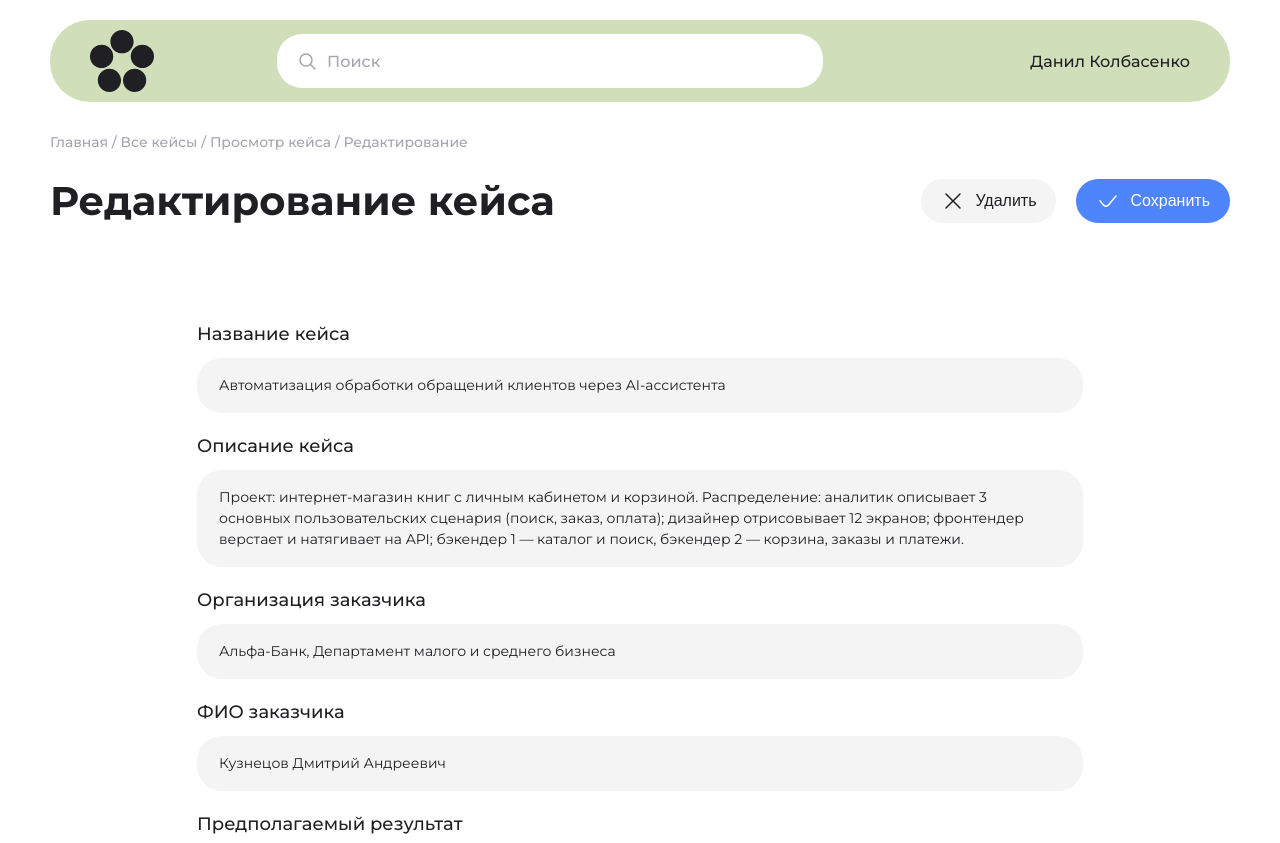
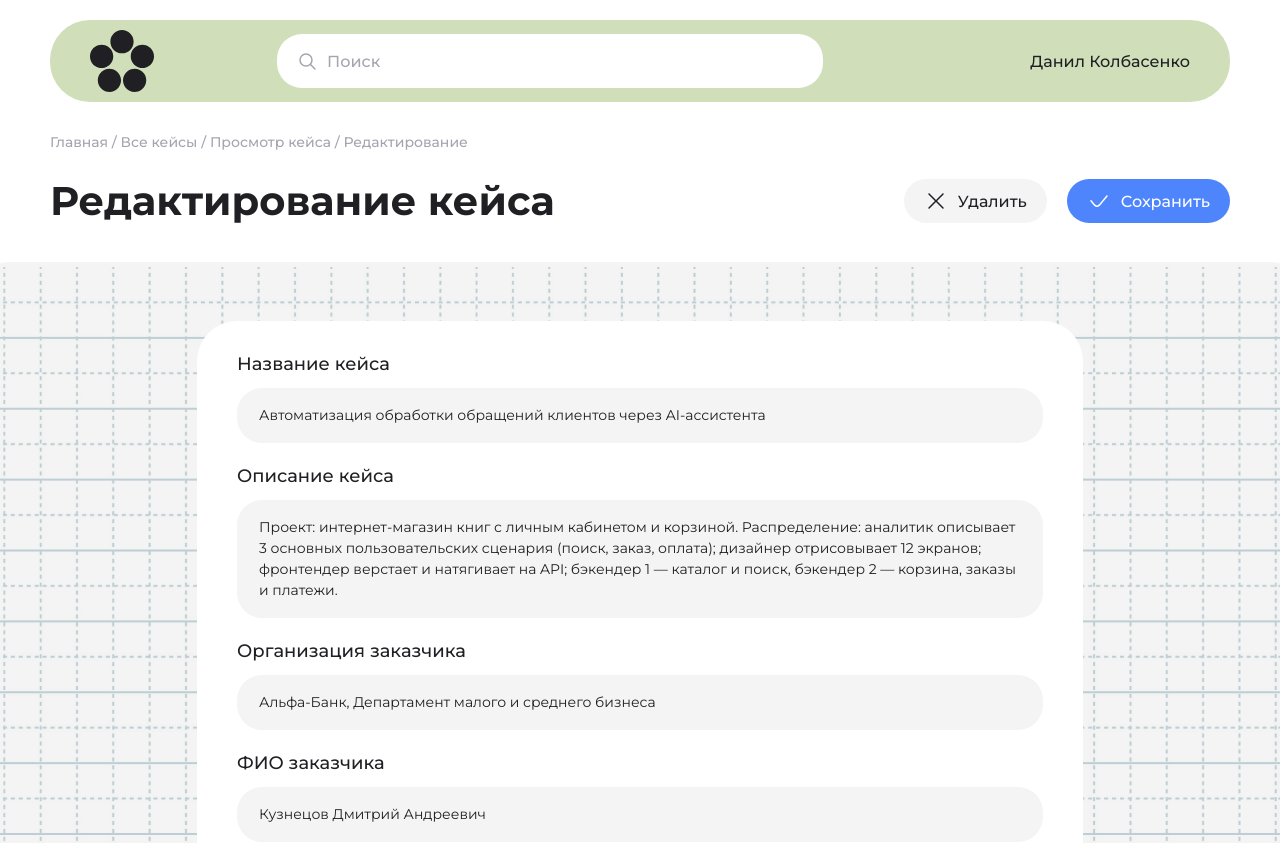
Before and after one commit to vyache31/UrFUCampusFlow, a React (Vite) app in the folder frontend/: page /cases/1/edit in a window 1280 px wide. Shown: the top 843 px of the page. Built offline with nearby package versions, Linux system fonts and the light colour scheme.

Commit message:
feat: added bd caseEditPage

```diff
--- a/frontend/src/pages/Cases/caseCreatePage.css
+++ b/frontend/src/pages/Cases/caseCreatePage.css
@@ -39,9 +39,9 @@
   border: none;
   cursor: pointer;
   transition: all 0.2s ease;
+  font-family: 'Montserrat';
 }
 
-/* Обе кнопки синие */
 .save-btn, .generate-btn {
   background: #4E85FC;
 }
@@ -50,6 +50,7 @@
   color: white;
   font-size: 16px;
   font-weight: 500;
+  font-family: 'Montserrat', sans-serif;
 }
 
 .save-btn svg path, .generate-btn svg path {
@@ -88,7 +89,6 @@
 
 .form-field {
   display: flex;
-  flex-direction: column;
   align-items: flex-start;
   gap: 10px;
   width: 100%;
--- a/frontend/src/pages/Cases/caseEditPage.css
+++ b/frontend/src/pages/Cases/caseEditPage.css
@@ -39,6 +39,7 @@
   border: none;
   cursor: pointer;
   transition: all 0.2s ease;
+  font-family: 'Montserrat', sans-serif;  /* ← ДОБАВИТЬ */
 }
 
 .save-btn {
@@ -114,15 +115,28 @@
 }
 
 /* Edit Form */
+/* Edit Form */
 .edit-form {
   width: 886px;
-  margin: 0 auto;
+  margin: 60px auto 60px auto;
   background: white;
   border-radius: 40px;
-  padding: 60px 0;
+  padding: 30px 40px;  /* сверху 30, справа 40, снизу 60, слева 40 */
   display: flex;
   flex-direction: column;
   gap: 20px;
+}
+/* Картинка на месте серого фона */
+.case-edit-page {
+  min-height: 100vh;
+  display: flex;
+  flex-direction: column;
+  padding-bottom: 60px;
+  background-image: url('/images/case-bg.png');
+  background-size: auto;
+  background-position: top 262px center;  /* Отступ от верха 150px (заголовок ~120px + 30px) */
+  background-repeat: no-repeat;
+  background-color: #FFFFFF;
 }
 
 .form-field {
```
Also changed, not shown: frontend/public/images/case-bg.png (added).
